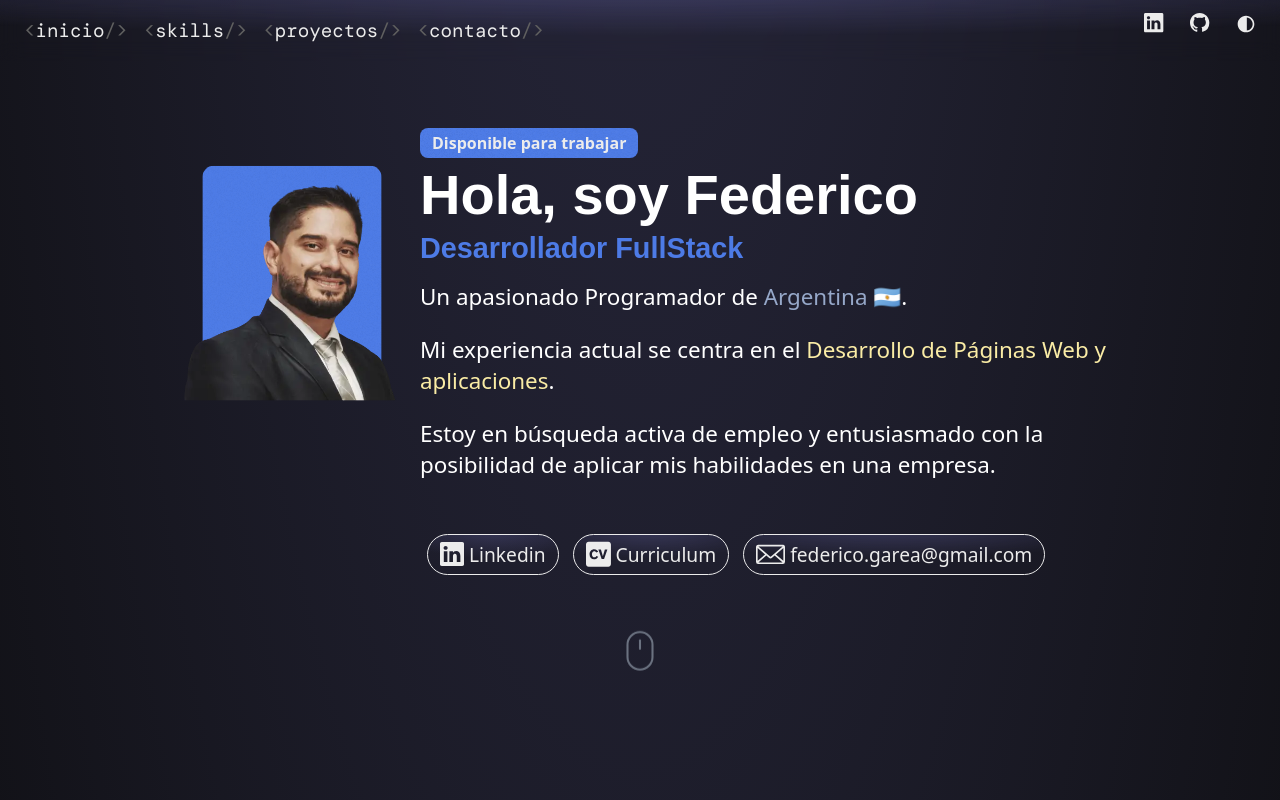
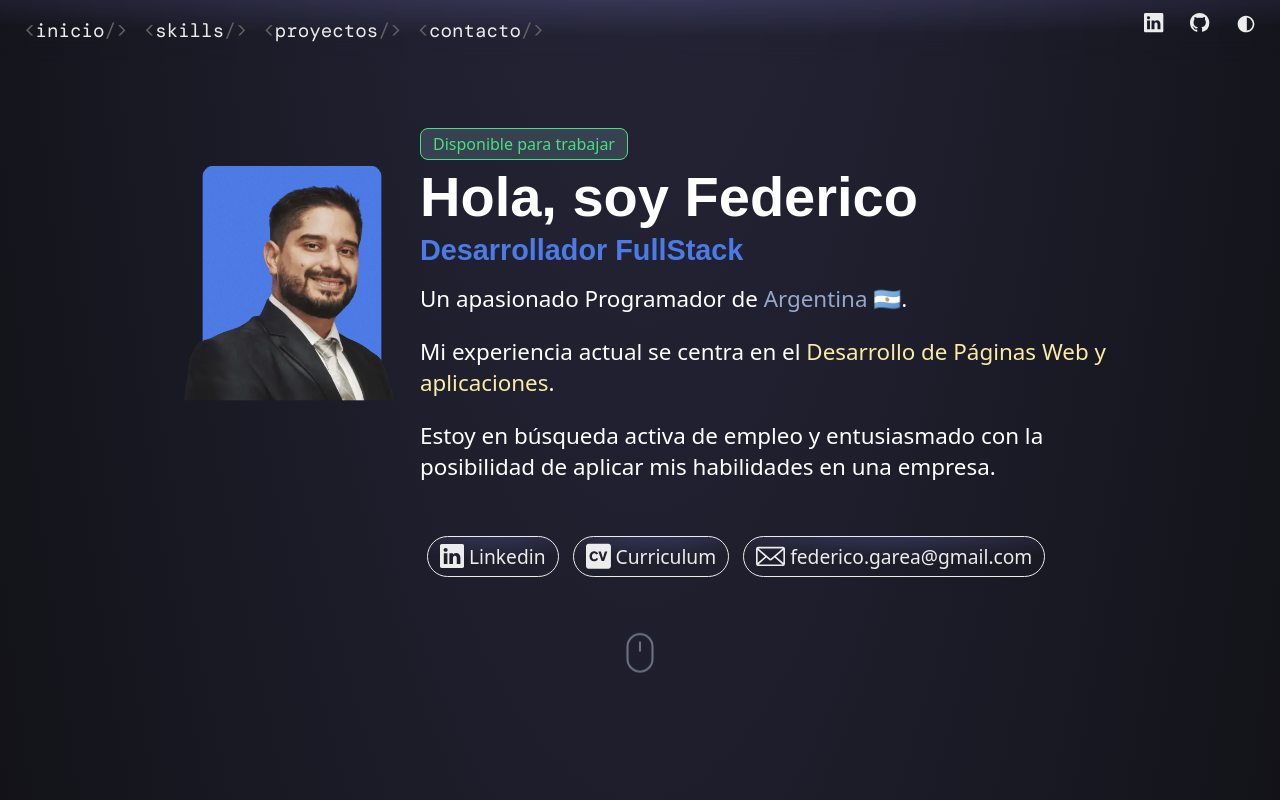
Before and after one commit to federicorga/Portfolio-Federico-Garea, a React (Create React App) app: page / in a window 1280 px wide. Shown: the top 800 px of the page. Built offline with nearby package versions, Linux system fonts and the light colour scheme; a web font is replaced by a local one.

Commit message:
profile 1.1.3 d

```diff
--- a/src/components/SectionInicio/SectionInicio.css
+++ b/src/components/SectionInicio/SectionInicio.css
@@ -39,14 +39,17 @@
 
 .stateProfile{
     font-family: var(--ff-text);
-    background-color: var(--clr-details);
-    background-image: url('../../../public/img/noise.webp');
-    color: var(--clr-text);
+    --tw-bg-opacity: 1;
+    background-color: rgb(55 65 81 / var(--tw-bg-opacity));
+    color: rgb(74 222 128);
     width: max-content;
-    font-weight: 600;
+    --tw-border-opacity: 1;
+    font-weight: 500;
     font-size: 1rem;
+    border: 1px solid;
     padding: 0.25rem 0.75rem;
     border-radius: 0.5rem;
+    border-color: rgb(74 222 128 / var(--tw-border-opacity));
 }
 
 .title-Name{
```
